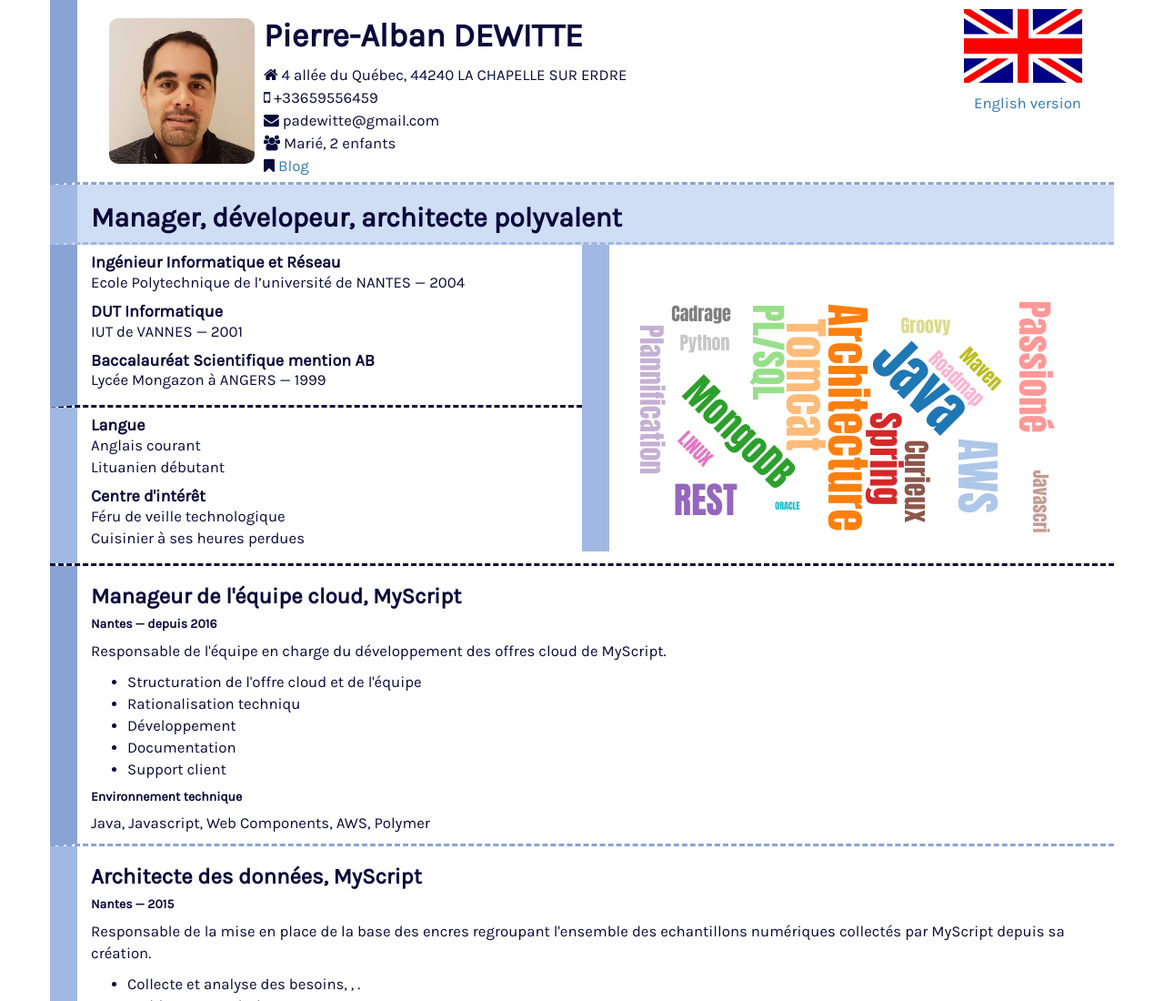
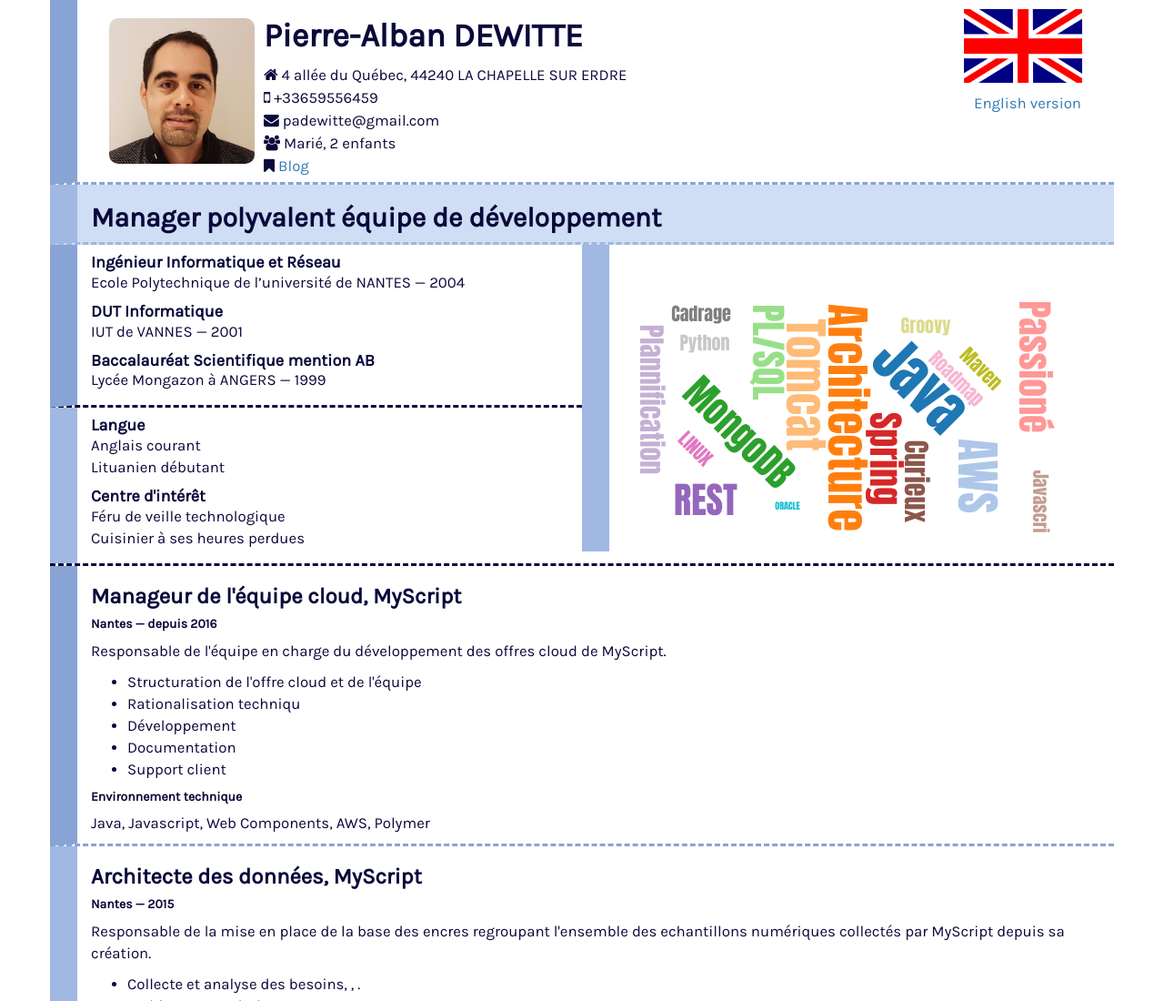
Before and after one commit to padewitte/cv, a plain HTML site: page index.html in a window 1280 px wide. Shown: the top 1100 px of the page at 91% size. Drawn offline with nearby package versions, Linux system fonts and the light colour scheme.

Commit message:
Mettons un titre qui claque

```diff
--- a/index.html
+++ b/index.html
@@ -29,7 +29,7 @@
 			</div>
 		</div>
 		<div class="row job-title cv-block">
-			<div class="col-md-12 col-xs-12"><h2>Manager, dévelopeur, architecte polyvalent</h2></div>
+			<div class="col-md-12 col-xs-12"><h2>Manager polyvalent équipe de développement</h2></div>
 		</div>
 		<div class="row etude-interet">
 			<div class="col-md-6 col-xs-12">
```
